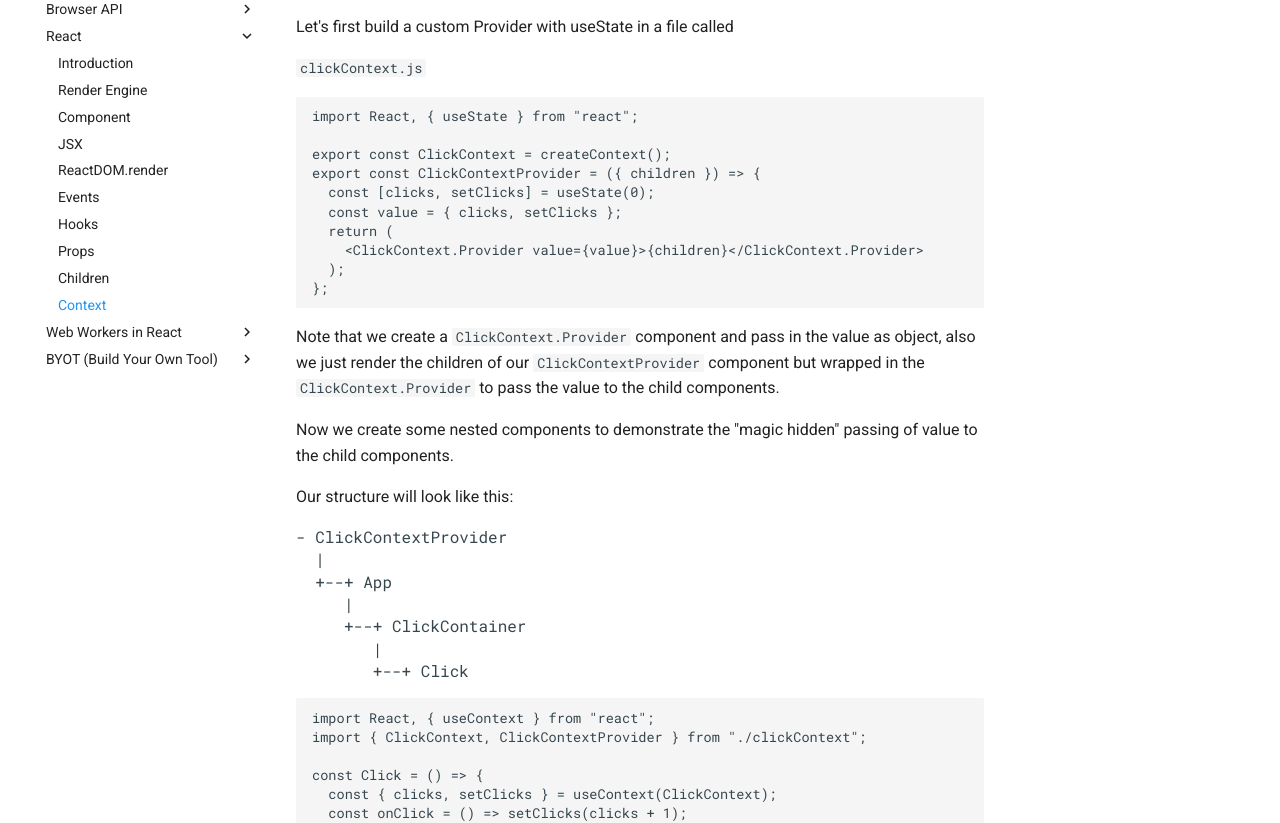
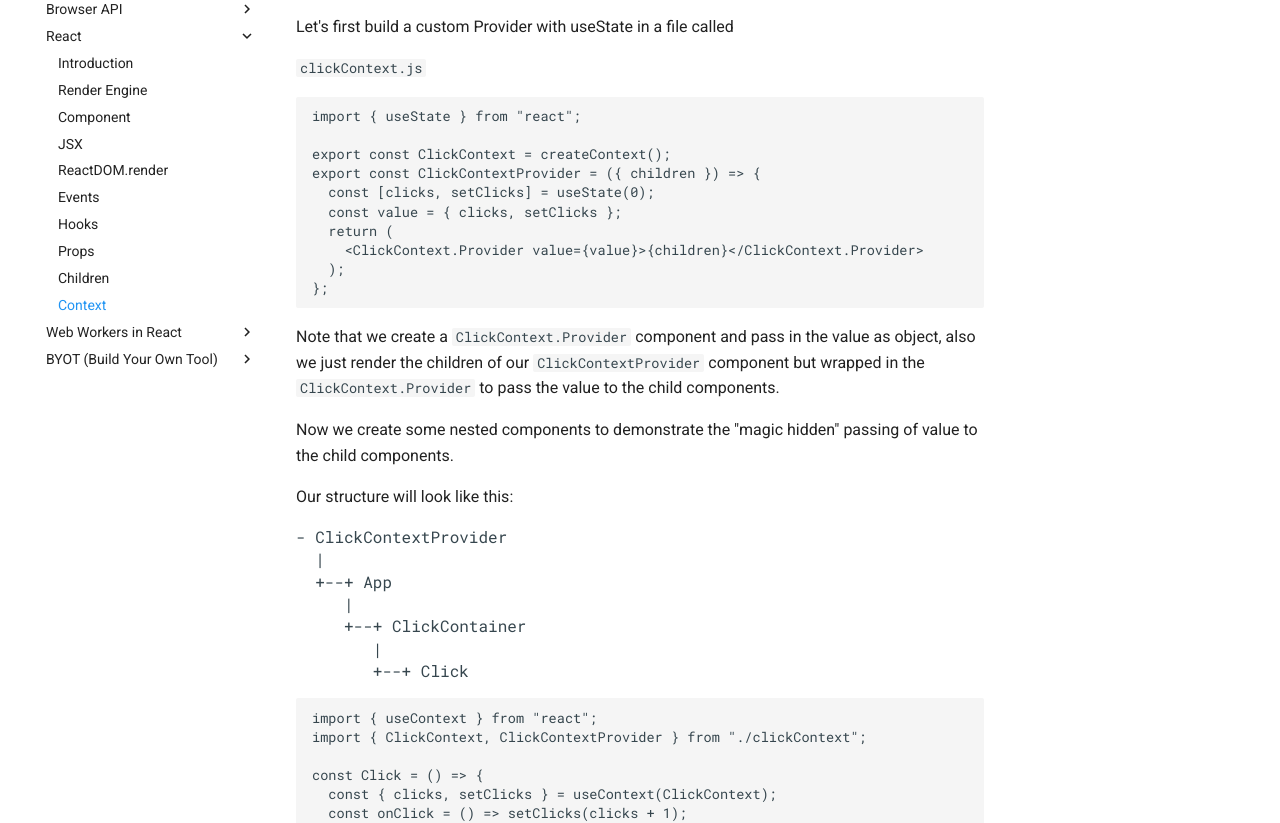
Before and after one commit to bykof/bykof.github.com, an MkDocs documentation site: the page built from docs/lectures/react/context.md, in a window 1280 px wide and 1400 px high, scrolled down 547 px. Shown: the part 153-976 px from the top of the window. Built offline with MkDocs 1.6.1 and Material for MkDocs 9.7.7, drawn with Linux system fonts in a browser that asks for light colours; some of the changed text lies outside the part shown.

Commit message:
Remove react imports since it's not necessary anymore

````diff
--- a/docs/lectures/react/context.md
+++ b/docs/lectures/react/context.md
@@ -6,7 +6,7 @@ Especially when it comes to store and manipulate data from the server in one pla
 Let's start by defining a state in a variable:
 
 ```javascript
-import React, { useContext } from "react";
+import { useContext } from "react";
 
 const ClickContext = createContext();
 ```
@@ -27,7 +27,7 @@ Let's first build a custom Provider with useState in a file called
 `clickContext.js`
 
 ```javascript
-import React, { useState } from "react";
+import { useState } from "react";
 
 export const ClickContext = createContext();
 export const ClickContextProvider = ({ children }) => {
@@ -58,7 +58,7 @@ Our structure will look like this:
 </pre>
 
 ```javascript
-import React, { useContext } from "react";
+import { useContext } from "react";
 import { ClickContext, ClickContextProvider } from "./clickContext";
 
 const Click = () => {
````
Also changed, not shown: docs/lectures/react/hooks.md (+0 -1 lines), docs/lectures/react/reactdom-render.md (+1 -1 lines).
